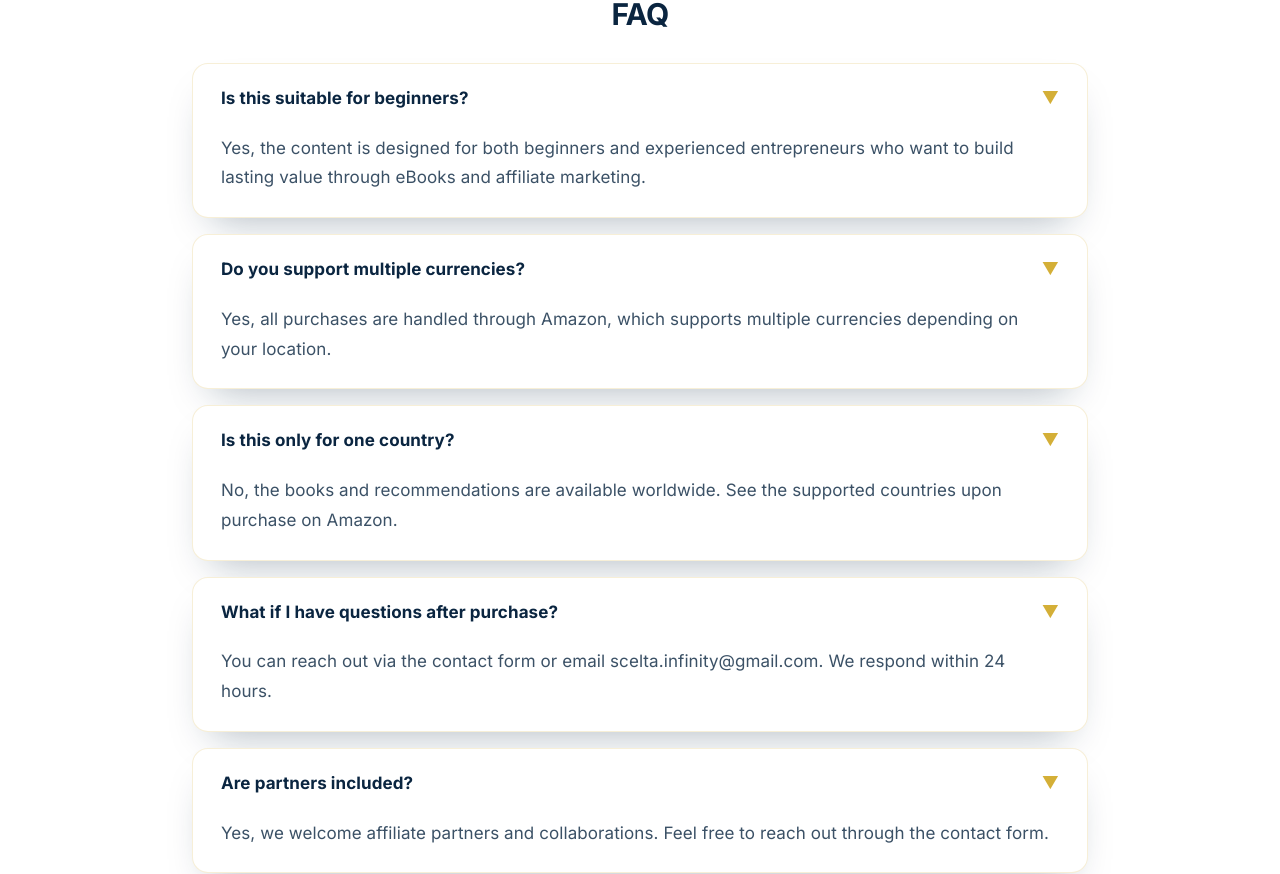
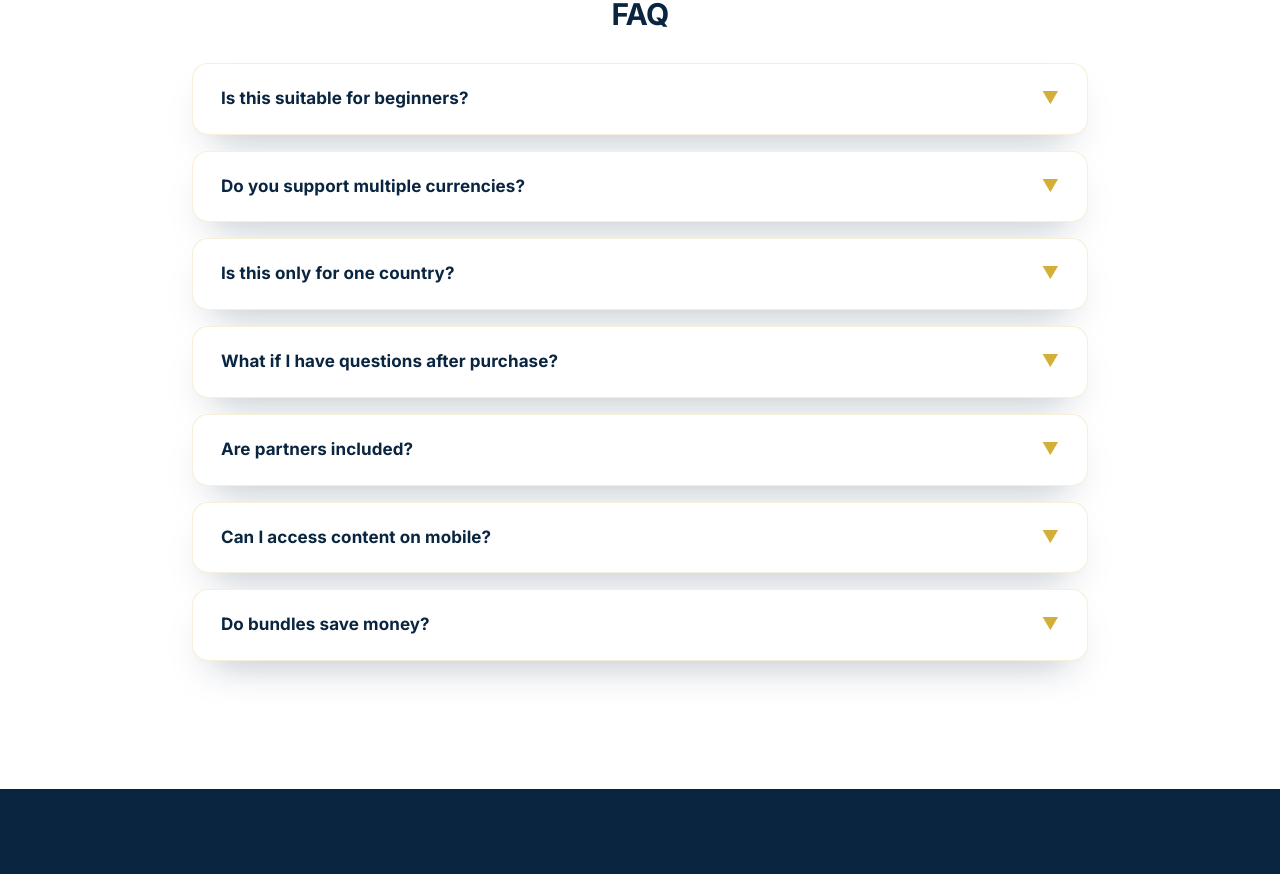
Before and after one commit to doghubnet/Scelta-Infinity, a Next.js app: page / in a window 1280 px wide. Shown: the part 5527-6401 px from the top of the page. Built offline with nearby package versions, Linux system fonts and the light colour scheme; a web font is replaced by a local one.

Commit message:
Fix homepage FAQ accordion to hide answers by default

```diff
--- a/app/page.tsx
+++ b/app/page.tsx
@@ -308,14 +308,11 @@ export default function HomePage() {
                       <span className="font-bold text-navy">{item.q}</span>
                       <span className={`text-gold transition-transform duration-300 ease-out ${isOpen ? "rotate-180" : "rotate-0"}`}>▼</span>
                     </button>
-                    <motion.div
-                      initial={false}
-                      animate={isOpen ? { height: "auto", opacity: 1 } : { height: 0, opacity: 0 }}
-                      transition={{ duration: 0.3, ease: "easeOut" }}
-                      className="overflow-hidden"
+                    <div
+                      className={`overflow-hidden transition-[max-height] duration-300 ease-out ${isOpen ? "max-h-40" : "max-h-0"}`}
                     >
                       <p className="px-7 pb-6 text-navy/80">{item.a}</p>
-                    </motion.div>
+                    </div>
                   </div>
                 );
               })}
```
